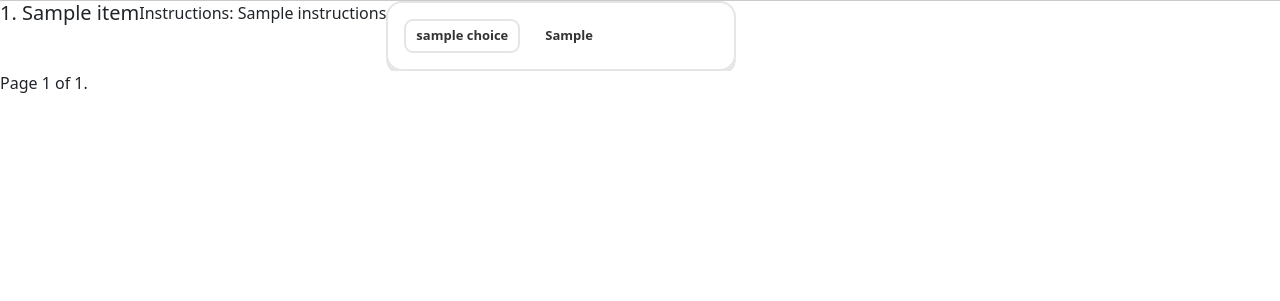
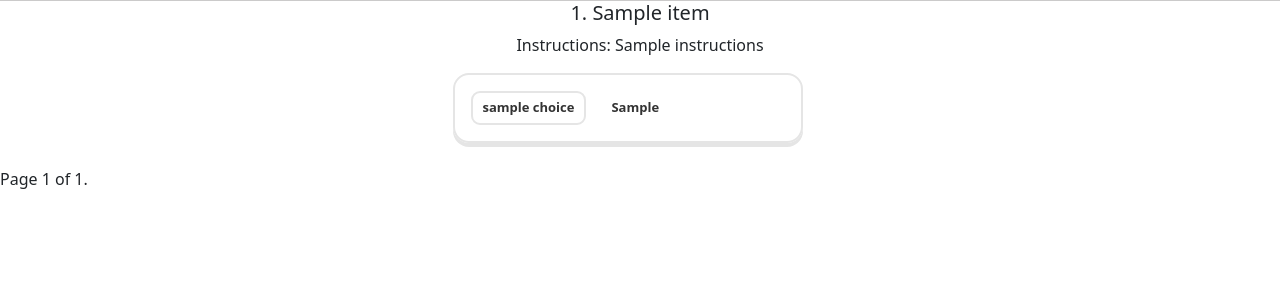
Before and after one commit to tmtgcoredev/ExamPH, a Django app: template templates/exams/items.html in a window 1280 px wide. Shown: the part 47-348 px from the top of the page. Run offline with Django 5.2, Linux system fonts and the light colour scheme; the template is opened without the code that fills it: most values are stand-ins (such as "Sample title", 1, 10 or a date in 2020).

Commit message:
fixed template

```diff
--- a/static/scss/styles.css
+++ b/static/scss/styles.css
@@ -272,6 +272,7 @@ footer {
   border-radius: 1rem;
   width: 350px;
   justify-content: left;
+  margin-right: 25px;
 }
 
 .ans-char {
--- a/static/scss/styles.scss
+++ b/static/scss/styles.scss
@@ -245,6 +245,7 @@ footer{
     border-radius: 1rem;
     width: 350px;
     justify-content: left;
+    margin-right: 25px;
 }
 .ans-char{
     text-transform: lowercase;
--- a/templates/exams/items.html
+++ b/templates/exams/items.html
@@ -1,16 +1,18 @@
 {% extends 'base.html' %}
 {% load static %}
 {% block content %}
-    <div class="card-container-2 d-flex flex-row">
+    <div class="d-flex flex-column align-items-center">
         {% for item in items_data %}
             <h5>{{ forloop.counter }}. {{ item.title }}</h5>
             <p>Instructions: {{ item.instructions }}</p>
-            {% for choice in item.choices %}
+            <div class="d-flex flex-row">
+                {% for choice in item.choices %}
                 <div class="d-flex flex-row btn-answer align-items-center">
                     <span class="ans-char">{{ choice.label }}</span>
                     <div class="d-flex align-items-center">{{ choice.data.short_input }}</div>
                 </div>
             {% endfor %}
+            </div>
             <br>
         {% endfor %}
     </div>
```
Also changed, not shown: 1 other file.
